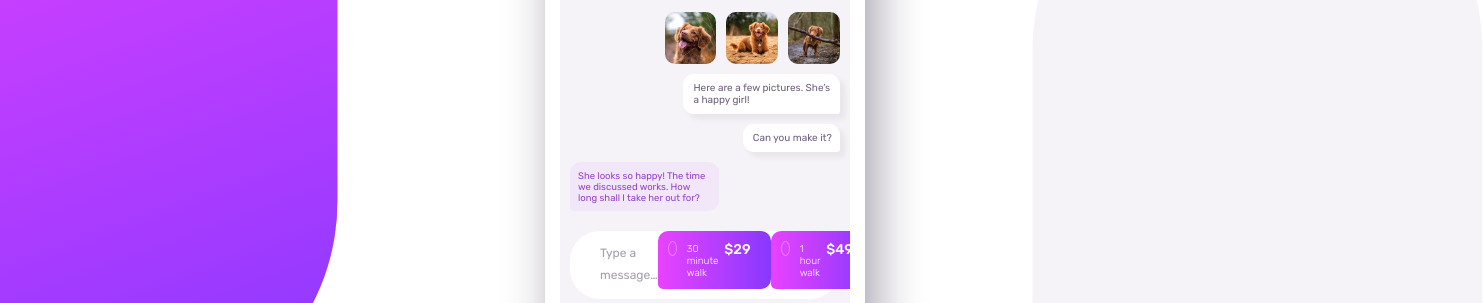
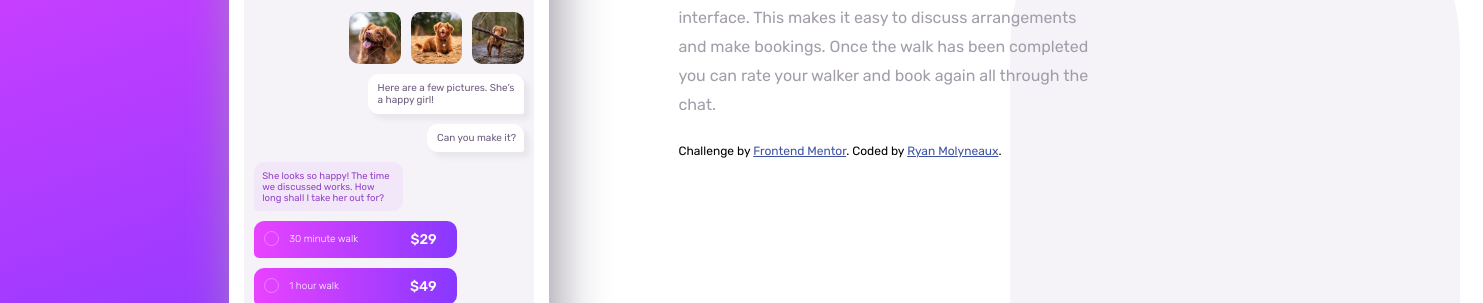
Before and after one commit to rjmolyneaux/chat-app-css, a plain HTML site: page index.html in a window 1280 px wide. Shown: the part 274-577 px from the top of the page, 1483 px wide, since content can reach past the window. Drawn offline with Linux system fonts and the light colour scheme.

Commit message:
...: git commit -m ... :q git commit -m ...:

```diff
--- a/index.css
+++ b/index.css
@@ -61,7 +61,7 @@ body::after {
     z-index: -1;
     background-color: hsl(270, 20%, 96%);
     border-radius: 0px 0px 425px 425px;
-    transform: rotate(180deg) translate(-45%);
+    transform: rotate(180deg) translate(-40%);
 }
 
 
@@ -74,7 +74,7 @@ body::after {
     overflow: hidden;
     position: relative;
     box-shadow: 10px 5px 50px hsl(270, 7%, 64%);
-    left: 65px;
+    left: 50px;
     top: 50px;
     bottom: 80px;
 }
@@ -237,7 +237,7 @@ body::after {
 
 .price-quote {
     display: flex;
-    width: 78%;
+    width: 75%;
     border: none;
     border-radius: 10px 10px 10px 5px;
     background-image: linear-gradient(to left, hsl(264, 100%, 61%), hsl(293, 100%, 63%));
@@ -317,7 +317,7 @@ body::after {
 }
 
 .app-intro {
-    max-width: 35%;
+    max-width: 33%;
     left: 20px;
 }
 
--- a/index.html
+++ b/index.html
@@ -65,11 +65,6 @@
         She looks so happy! The time we discussed works. How long shall I take her out for?
       </div>
 
-      <div class="text-field">
-        <p class="placeholder">
-          Type a message…
-        </p>
-
       <div class="price-quote 1">
         <span class="circle"></span>
         <span class="walk-length">30 minute walk</span>
@@ -86,12 +81,9 @@
         <p class="placeholder">
           Type a message…
         </p>
-
         <div class="send-button">
           <div class="send-button-arrow"></div>
         </div>
-
-
       </div>
     </div>
   </div>
```
Lines whose indentation alone changed are shown as unchanged.
